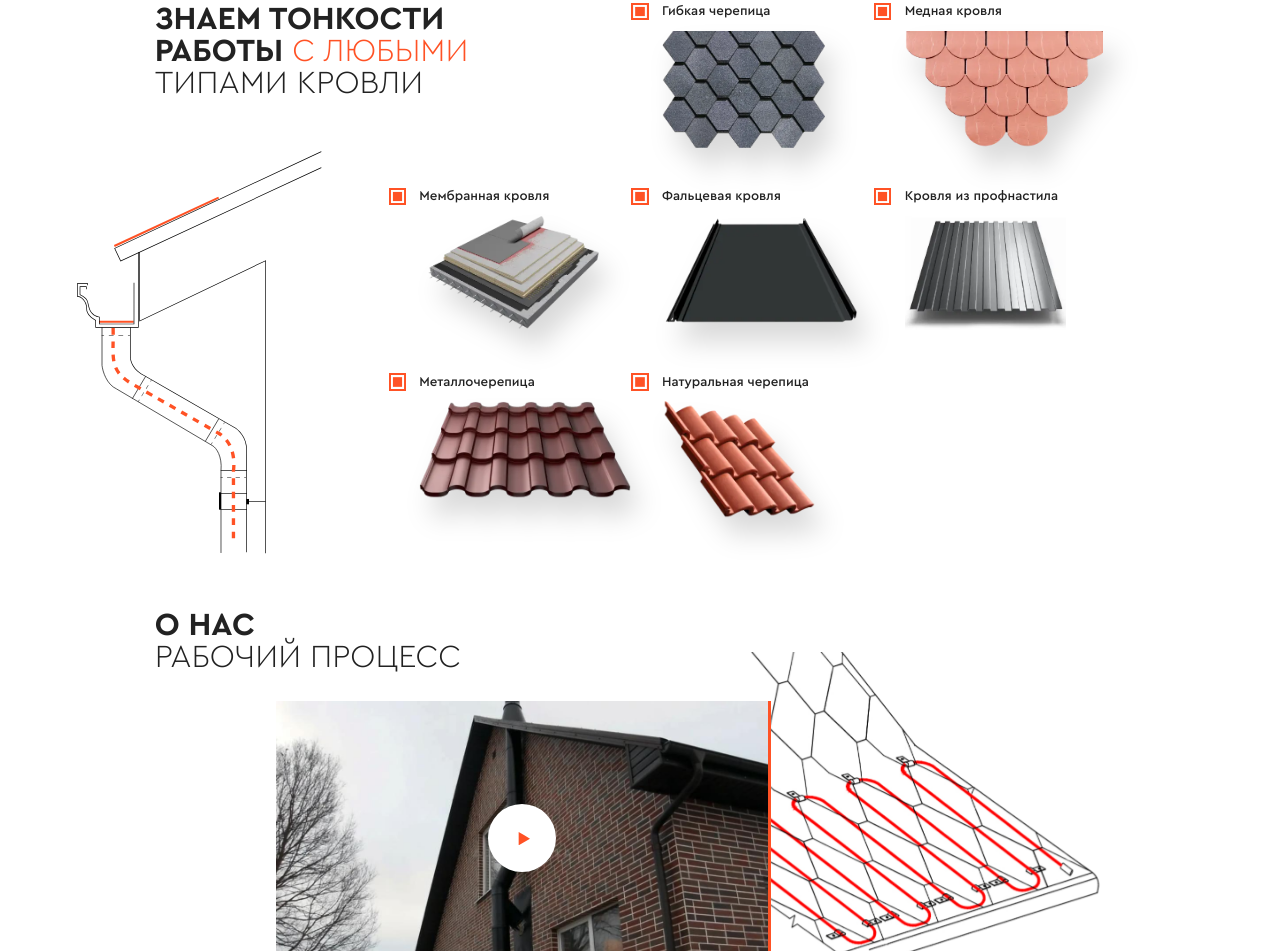
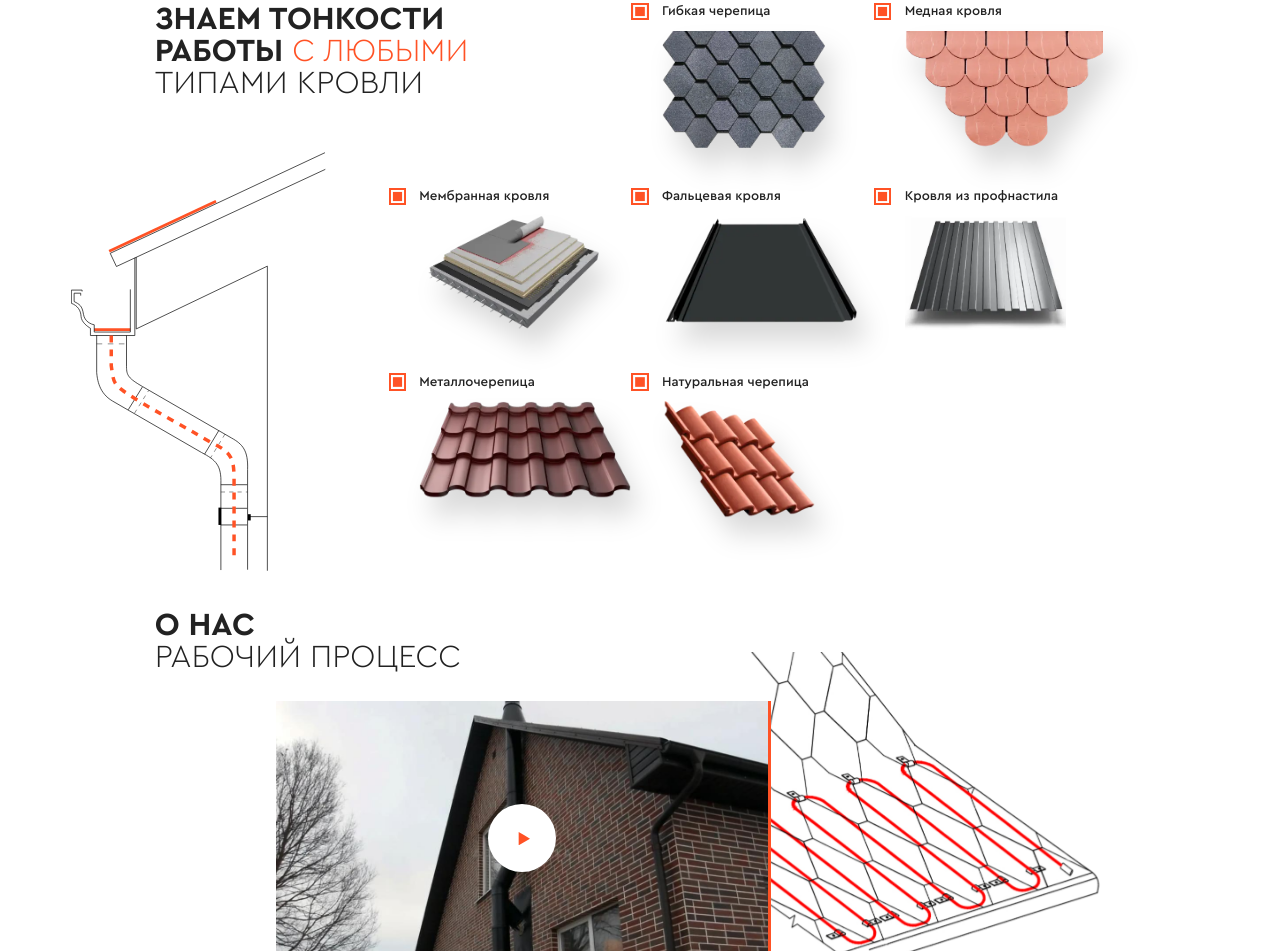
Before and after one commit to Gabbasov98/potepleet, a plain HTML site: page index.html in a window 1280 px wide. Shown: the part 879-1830 px from the top of the page. Drawn offline with Linux system fonts and the light colour scheme; files whose address does not match are found by name.

Commit message:
fixed bugs

```diff
--- a/index.html
+++ b/index.html
@@ -184,29 +184,52 @@
             </section>
 
             <section class="roofs">
-                <svg class="roofs__img" width="382" height="631" viewBox="0 0 382 631" fill="none" xmlns="http://www.w3.org/2000/svg">
-                    <path class="animated _fill" d="M65 142.5L221.5 70" stroke="#FF5225" stroke-width="3" />
-                    <path fill-rule="evenodd" clip-rule="evenodd" d="M94 257.5L42 257.5L42 254.5L94 254.5L94 257.5Z" fill="#FF5225" />
-                    <path fill-rule="evenodd" clip-rule="evenodd" d="M375.288 0.547119L375.712 1.45293L66.1669 146.24L74.7393 164.337L375.289 24.5467L375.711 25.4534L74.2606 165.663L64.833 145.76L375.288 0.547119Z" fill="black" />
-                    <path fill-rule="evenodd" clip-rule="evenodd" d="M102.5 151.5H103.5V254.206L292.5 163.706V603.5H291.5V165.294L102.5 255.794V151.5Z" fill="black" />
-                    <path fill-rule="evenodd" clip-rule="evenodd" d="M100.5 264V152H101.5V265H36.4999V254.307C34.1323 253.082 30.7641 250.833 27.985 247.867C25.1013 244.789 22.7912 240.87 23.0005 236.476C23.2433 231.376 21.1782 226.747 18.3693 223.449C16.9658 221.802 15.3864 220.499 13.836 219.641C12.2795 218.779 10.7873 218.385 9.54527 218.498L9 218.548V198.5H25.5V201.5H24.5V199.5H10V217.479C11.3652 217.485 12.8555 217.955 14.3202 218.766C15.9886 219.689 17.6591 221.073 19.1306 222.801C22.0717 226.253 24.2565 231.124 23.9993 236.524C23.8086 240.53 25.9152 244.195 28.7148 247.183C31.509 250.166 34.9332 252.408 37.2235 253.553L37.4999 253.691V264H100.5Z" fill="black" />
-                    <path fill-rule="evenodd" clip-rule="evenodd" d="M94 259V197.5H95V260H42V249.449C37.875 248.921 29.7956 245.76 27.0217 236.646C26.2583 234.137 25.7777 232.028 25.3643 230.213C25.3005 229.933 25.2382 229.66 25.1768 229.394C24.7154 227.391 24.3036 225.785 23.6116 224.341C22.2477 221.495 19.748 219.183 13.2764 215.947L13 215.809V203H23.5V207.5H22.5V204H14V215.192C20.33 218.386 23.0238 220.8 24.5134 223.909C25.2589 225.465 25.6909 227.171 26.1513 229.169C26.2133 229.438 26.2759 229.713 26.34 229.994C26.7535 231.809 27.226 233.883 27.9783 236.354C30.698 245.29 38.8308 248.179 42.5433 248.502L43 248.542V259H94Z" fill="black" />
-                    <path fill-rule="evenodd" clip-rule="evenodd" d="M88.5 309V264.5H89.5V309C89.5 314.986 93.7994 329.132 111.207 337.045L111.229 337.055L244.739 414.061C251.368 417.466 264.404 429.284 264 449.51C263.6 469.502 263.833 559.494 264 601.998L263 602.002C262.833 559.506 262.6 469.498 263 449.49C263.395 429.727 250.647 418.214 244.272 414.945L244.261 414.939L110.771 337.945C92.9969 329.856 88.5 315.344 88.5 309Z" fill="black" />
-                    <path fill-rule="evenodd" clip-rule="evenodd" d="M224.5 513H264V514H224.5V513Z" fill="black" />
-                    <path fill-rule="evenodd" clip-rule="evenodd" d="M224.5 479H264V480H224.5V479Z" fill="black" />
-                    <path fill-rule="evenodd" clip-rule="evenodd" d="M224.5 537H264V538H224.5V537Z" fill="black" />
-                    <path fill-rule="evenodd" clip-rule="evenodd" d="M264 525H292V526H264V525Z" fill="black" />
-                    <path fill-rule="evenodd" clip-rule="evenodd" d="M227.708 490.5H224.5V489.5H227.708V490.5ZM240.542 490.5H234.125V489.5H240.542V490.5ZM253.375 490.5H246.958V489.5H253.375V490.5ZM263 490.5H259.792V489.5H263V490.5Z" fill="#606060" />
-                    <path fill-rule="evenodd" clip-rule="evenodd" d="M49.5833 277H46V276H49.5833V277ZM63.9167 277H56.75V276H63.9167V277ZM78.25 277H71.0833V276H78.25V277ZM89 277H85.4167V276H89V277Z" fill="#606060" />
-                    <path fill-rule="evenodd" clip-rule="evenodd" d="M212.514 437.392L210.839 440.129L209.986 439.607L211.661 436.87L212.514 437.392ZM219.213 426.446L215.864 431.919L215.011 431.397L218.36 425.924L219.213 426.446ZM225.913 415.5L222.563 420.973L221.71 420.451L225.06 414.978L225.913 415.5ZM230.937 407.291L229.262 410.027L228.409 409.505L230.084 406.769L230.937 407.291Z" fill="#606060" />
-                    <path d="M201.5 435.5L221.5 402" stroke="black" />
-                    <path fill-rule="evenodd" clip-rule="evenodd" d="M103.014 373.392L101.339 376.129L100.486 375.607L102.161 372.87L103.014 373.392ZM109.713 362.446L106.364 367.919L105.511 367.397L108.86 361.924L109.713 362.446ZM116.413 351.5L113.063 356.973L112.21 356.451L115.56 350.978L116.413 351.5ZM121.437 343.291L119.762 346.027L118.909 345.505L120.584 342.769L121.437 343.291Z" fill="#606060" />
-                    <path d="M92 371.5L112 338" stroke="black" />
-                    <rect x="222" y="512" width="3" height="26" fill="black" />
-                    <rect x="263" y="522" width="4" height="8" fill="black" />
-                    <path d="M46.5 264.5V321.5C47.5 330.5 53.3 350.2 68.5 357L213 442.5C217.833 445.667 227 457.5 225 479.5V603" stroke="black" />
-                    <path class="animated _dashed-fill _fill" d="M63.1871 265.5C64.1871 309.5 55.6869 329 92.6869 350C122.287 366.8 190.354 405.667 220.687 423C231.687 428.667 247.687 446 243.687 480V584" stroke="#FF5225" stroke-width="5" stroke-dasharray="10 10" />
+                <svg class="roofs__img" xmlns="http://www.w3.org/2000/svg" width="367" height="604" viewBox="0 0 367 604" fill="none">
+                    <path d="M213 401.5L192.5 435.5" stroke="black" />
+                    <path d="M216 479.5H254" stroke="black" />
+                    <path d="M216 513.5H254" stroke="black" />
+                    <path d="M216 537.5H254" stroke="black" />
+                    <path d="M214.5 512.5V537.5" stroke="black" stroke-width="4" />
+                    <path d="M257 522L257 531" stroke="black" stroke-width="4" />
+                    <path d="M258 525.5H283" stroke="black" />
+                    <path d="M216 490H254.5" stroke="#606060" stroke-dasharray="6 6" />
+                    <path d="M222 406.5L201 441" stroke="#606060" stroke-dasharray="6 6" />
+                    <path d="M91.5 376.5L112 343.5" stroke="#606060" stroke-dasharray="6 6" />
+                    <path d="M82.5 371.5L103 338.5" stroke="black" />
+                    <line x1="37" y1="276.5" x2="80" y2="276.5" stroke="#606060" stroke-dasharray="8 8" />
+                    <path class="animated _fill" d="M33.5 256H85.5" stroke="#FF5225" stroke-width="4" />
+                    <path class="animated _fill" d="M55 143L209 71" stroke="#FF5225" stroke-width="4" />
+                    <path d="M85.5 198V259.5H33.5V249C29 248.333 19.6 244.4 18 234C16 221 12 219.5 4.5 215.5V203.5H14V207" stroke="black" />
+                    <path d="M366 1L56.5 146L65.5 165L366.5 25" stroke="black" />
+                    <path d="M94 151.5V255L283 164.5V603.5" stroke="black" />
+                    <path d="M92 152.5V264.5H28V254C23.6667 251.667 14.9 245 14.5 237C14.05 228 9.5 221.5 0.5 218V199H16V201" stroke="black" />
+                    <path d="M80 264.5V309.5C79.9999 322 83 326.4 103 338L231 412C247.5 421 255.5 430.5 254.5 457.5V602" stroke="black" />
+                    <path d="M37.0001 264L37 318C38 327.5 40.0001 347.4 60.0001 359L188 433C209 444 217 451.5 216 478.5V602.5" stroke="black" />
+                    <path class="animated _dashed-fill _fill" d="M58 264.5V308C62 335.5 60 335 92.5 355.5C118.988 372.208 177.333 404 202.5 419C235 434 235 444.3 235 479.5C235 514.7 235 561 235 587.5" stroke="#FF5225" stroke-width="5" stroke-dasharray="10 10" />
                 </svg>
+                <!--                <svg class="roofs__img" width="382" height="631" viewBox="0 0 382 631" fill="none" xmlns="http://www.w3.org/2000/svg">-->
+                <!--                    <path class="animated _fill" d="M65 142.5L221.5 70" stroke="#FF5225" stroke-width="3"/>-->
+                <!--                    <path fill-rule="evenodd" clip-rule="evenodd" d="M94 257.5L42 257.5L42 254.5L94 254.5L94 257.5Z" fill="#FF5225"/>-->
+                <!--                    <path fill-rule="evenodd" clip-rule="evenodd" d="M375.288 0.547119L375.712 1.45293L66.1669 146.24L74.7393 164.337L375.289 24.5467L375.711 25.4534L74.2606 165.663L64.833 145.76L375.288 0.547119Z" fill="black"/>-->
+                <!--                    <path fill-rule="evenodd" clip-rule="evenodd" d="M102.5 151.5H103.5V254.206L292.5 163.706V603.5H291.5V165.294L102.5 255.794V151.5Z" fill="black"/>-->
+                <!--                    <path fill-rule="evenodd" clip-rule="evenodd" d="M100.5 264V152H101.5V265H36.4999V254.307C34.1323 253.082 30.7641 250.833 27.985 247.867C25.1013 244.789 22.7912 240.87 23.0005 236.476C23.2433 231.376 21.1782 226.747 18.3693 223.449C16.9658 221.802 15.3864 220.499 13.836 219.641C12.2795 218.779 10.7873 218.385 9.54527 218.498L9 218.548V198.5H25.5V201.5H24.5V199.5H10V217.479C11.3652 217.485 12.8555 217.955 14.3202 218.766C15.9886 219.689 17.6591 221.073 19.1306 222.801C22.0717 226.253 24.2565 231.124 23.9993 236.524C23.8086 240.53 25.9152 244.195 28.7148 247.183C31.509 250.166 34.9332 252.408 37.2235 253.553L37.4999 253.691V264H100.5Z" fill="black"/>-->
+                <!--                    <path fill-rule="evenodd" clip-rule="evenodd" d="M94 259V197.5H95V260H42V249.449C37.875 248.921 29.7956 245.76 27.0217 236.646C26.2583 234.137 25.7777 232.028 25.3643 230.213C25.3005 229.933 25.2382 229.66 25.1768 229.394C24.7154 227.391 24.3036 225.785 23.6116 224.341C22.2477 221.495 19.748 219.183 13.2764 215.947L13 215.809V203H23.5V207.5H22.5V204H14V215.192C20.33 218.386 23.0238 220.8 24.5134 223.909C25.2589 225.465 25.6909 227.171 26.1513 229.169C26.2133 229.438 26.2759 229.713 26.34 229.994C26.7535 231.809 27.226 233.883 27.9783 236.354C30.698 245.29 38.8308 248.179 42.5433 248.502L43 248.542V259H94Z" fill="black"/>-->
+                <!--                    <path fill-rule="evenodd" clip-rule="evenodd" d="M88.5 309V264.5H89.5V309C89.5 314.986 93.7994 329.132 111.207 337.045L111.229 337.055L244.739 414.061C251.368 417.466 264.404 429.284 264 449.51C263.6 469.502 263.833 559.494 264 601.998L263 602.002C262.833 559.506 262.6 469.498 263 449.49C263.395 429.727 250.647 418.214 244.272 414.945L244.261 414.939L110.771 337.945C92.9969 329.856 88.5 315.344 88.5 309Z" fill="black"/>-->
+                <!--                    <path fill-rule="evenodd" clip-rule="evenodd" d="M224.5 513H264V514H224.5V513Z" fill="black"/>-->
+                <!--                    <path fill-rule="evenodd" clip-rule="evenodd" d="M224.5 479H264V480H224.5V479Z" fill="black"/>-->
+                <!--                    <path fill-rule="evenodd" clip-rule="evenodd" d="M224.5 537H264V538H224.5V537Z" fill="black"/>-->
+                <!--                    <path fill-rule="evenodd" clip-rule="evenodd" d="M264 525H292V526H264V525Z" fill="black"/>-->
+                <!--                    <path fill-rule="evenodd" clip-rule="evenodd" d="M227.708 490.5H224.5V489.5H227.708V490.5ZM240.542 490.5H234.125V489.5H240.542V490.5ZM253.375 490.5H246.958V489.5H253.375V490.5ZM263 490.5H259.792V489.5H263V490.5Z" fill="#606060"/>-->
+                <!--                    <path fill-rule="evenodd" clip-rule="evenodd" d="M49.5833 277H46V276H49.5833V277ZM63.9167 277H56.75V276H63.9167V277ZM78.25 277H71.0833V276H78.25V277ZM89 277H85.4167V276H89V277Z" fill="#606060"/>-->
+                <!--                    <path fill-rule="evenodd" clip-rule="evenodd" d="M212.514 437.392L210.839 440.129L209.986 439.607L211.661 436.87L212.514 437.392ZM219.213 426.446L215.864 431.919L215.011 431.397L218.36 425.924L219.213 426.446ZM225.913 415.5L222.563 420.973L221.71 420.451L225.06 414.978L225.913 415.5ZM230.937 407.291L229.262 410.027L228.409 409.505L230.084 406.769L230.937 407.291Z" fill="#606060"/>-->
+                <!--                    <path d="M201.5 435.5L221.5 402" stroke="black"/>-->
+                <!--                    <path fill-rule="evenodd" clip-rule="evenodd" d="M103.014 373.392L101.339 376.129L100.486 375.607L102.161 372.87L103.014 373.392ZM109.713 362.446L106.364 367.919L105.511 367.397L108.86 361.924L109.713 362.446ZM116.413 351.5L113.063 356.973L112.21 356.451L115.56 350.978L116.413 351.5ZM121.437 343.291L119.762 346.027L118.909 345.505L120.584 342.769L121.437 343.291Z" fill="#606060"/>-->
+                <!--                    <path d="M92 371.5L112 338" stroke="black"/>-->
+                <!--                    <rect x="222" y="512" width="3" height="26" fill="black"/>-->
+                <!--                    <rect x="263" y="522" width="4" height="8" fill="black"/>-->
+                <!--                    <path d="M46.5 264.5V321.5C47.5 330.5 53.3 350.2 68.5 357L213 442.5C217.833 445.667 227 457.5 225 479.5V603" stroke="black"/>-->
+                <!--                    <path class="animated _dashed-fill _fill" d="M63.1871 265.5C64.1871 309.5 55.6869 329 92.6869 350C122.287 366.8 190.354 405.667 220.687 423C231.687 428.667 247.687 446 243.687 480V584" stroke="#FF5225" stroke-width="5" stroke-dasharray="10 10"/>-->
+                <!--                </svg>-->
 
                 <!--                <img src="img/roofs-img.png" alt="" class="roofs__img">-->
                 <div class="container">
```
